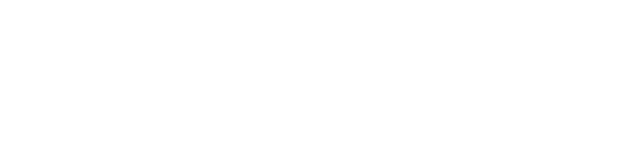
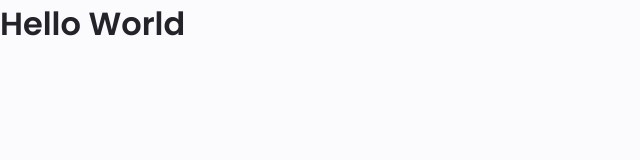
Before and after one commit to Mufolk/portfolio1-html-css-js, a plain HTML site: page index.html in a window 1280 px wide. Shown: the whole page, without its empty margins (0-640 px from the left). Drawn offline with nearby package versions, Linux system fonts and the light colour scheme.

Commit message:
Setting up the css main styles and mini design system

```diff
--- a/assets/css/styles.css
+++ b/assets/css/styles.css
@@ -1,69 +1,69 @@
 /*==================== GOOGLE FONTS ====================*/
-
+@import url('https://fonts.googleapis.com/css2?family=Poppins:wght@400;500;600&display=swap');
 
 /*==================== VARIABLES CSS ====================*/
 :root {
-    --header-height: ;
+    --header-height: 3rem;
 
     /*========== Colors ==========*/
     /* Change favorite color */
-    --hue-color: ; /*Purple 250 - Green 142 - Blue 230 - Pink 340*/
+    --hue-color: 250; /*Purple 250 - Green 142 - Blue 230 - Pink 340*/
 
     /* HSL color mode */
-    --first-color: ;
-    --first-color-second: ;
-    --first-color-alt: ;
-    --first-color-lighter: ;
-    --title-color: ;
-    --text-color: ;
-    --text-color-light: ;
-    --input-color: ;
-    --body-color: ;
-    --container-color: ;
+    --first-color: hsl(var(--hue-color), 69%, 61%);
+    --first-color-second: hsl(var(--hue-color), 69%, 61%);
+    --first-color-alt: hsl(var(--hue-color), 57%, 53%);
+    --first-color-lighter: hsl(var(--hue-color), 92%, 85%);
+    --title-color: hsl(var(--hue-color), 8%, 15%);
+    --text-color: hsl(var(--hue-color), 8%, 45%);
+    --text-color-light: hsl(var(--hue-color), 8%, 65%);
+    --input-color: hsl(var(--hue-color), 70%, 96%);
+    --body-color: hsl(var(--hue-color), 70%, 99%);
+    --container-color: #fff;
 
     /*========== Font and typography ==========*/
-    --body-font: ;
+    --body-font: 'Poppins', sans-serif;
 
     /* .5rem = 8px, 1rem = 16px, 1.5rem = 24px ... */
-    --big-font-size: ;
-    --h1-font-size: ;
-    --h2-font-size: ;
-    --h3-font-size: ;
-    --normal-font-size: ;
-    --small-font-size: ;
-    --smaller-font-size: ;
+    --big-font-size: 2rem;
+    --h1-font-size: 1.5rem;
+    --h2-font-size: 1.25rem;
+    --h3-font-size: 1.125rem;
+    --normal-font-size: .938rem;
+    --small-font-size: .813rem;
+    --smaller-font-size: .75rem;
 
     /*========== Font weight ==========*/
-    --font-medium: ;
-    --font-semi-bold: ;
+    --font-medium: 500;
+    --font-semi-bold: 600;
 
     /*========== Margenes Bottom ==========*/
     /* .25rem = 4px, .5rem = 8px, .75rem = 12px ... */
-    --mb-0-25: ;
-    --mb-0-5: ;
-    --mb-0-75: ;
-    --mb-1: ;
-    --mb-1-5: ;
-    --mb-2: ;
-    --mb-2-5: ;
-    --mb-3: ;
+    --mb-0-25: .25rem;
+    --mb-0-5: .5rem;
+    --mb-0-75: .75rem;
+    --mb-1: 1rem;
+    --mb-1-5: 1.5rem;
+    --mb-2: 2rem;
+    --mb-2-5: 2.5rem;
+    --mb-3: 3rem;
 
     /*========== z index ==========*/
-    --z-tooltip: ;
-    --z-fixed: ;
-    --z-modal: ;
+    --z-tooltip: 10;
+    --z-fixed: 100;
+    --z-modal: 100;
 }
 
 /* Font size for large devices */
 @media screen and (min-width: 968px) {
     :root {
-        --big-font-size: ;
-        --h1-font-size: ;
-        --h2-font-size: ;
-        --h3-font-size: ;
-        --normal-font-size: ;
-        --small-font-size: ;
-        --smaller-font-size: ;
+        --big-font-size: 3rem;
+        --h1-font-size: 2.25rem;
+        --h2-font-size: 1.5rem;
+        --h3-font-size: 1.25rem;
+        --normal-font-size: 1rem;
+        --small-font-size: .875rem;
+        --smaller-font-size: .813rem;
     }
 }
 
@@ -75,12 +75,74 @@
 
 /*==================== BASE ====================*/
 
+*{
+    box-sizing: border-box;
+    padding: 0;
+    margin: 0;
+}
+
+html{
+    scroll-behavior: smooth;
+}
+
+body{
+    margin: 0 0 var(--header-height) 0;
+    font-family: var(--body-font);
+    font-size: var(--normal-font-size);
+    background-color: var(--body-color);
+    color: var(--text-color);
+}
+
+h1, h2, h3, h4{
+    color: var(--title-color);
+    font-weight: var(--font-semi-bold);
+}
+
+ul {
+    list-style: none;
+}
+
+a {
+    text-decoration: none;
+}
+
+img {
+    max-width: 100%;
+    height: auto;
+}
 
 /*==================== REUSABLE CSS CLASSES ====================*/
 
+.section {
+    padding: 2rem 0 4rem;
+}
+
+.section__title{
+    font-size: var(--h1-font-size);
+}
+
+.section__subtitle{
+    display: block;
+    font-size: var(--small-font-size);
+    margin-bottom: var(--mb-3);
+}
+
+.section__title, .section__subtitle{
+    text-align: center;
+}
 
 /*==================== LAYOUT ====================*/
 
+.container {
+    max-width: 768px;
+    margin-bottom: var(--mb-1-5);
+    margin-right: var(--mb-1-5);
+}
+
+.grid{
+    display: grid;
+    gap: 1.5rem;
+}
 
 /*==================== NAV ====================*/
 
--- a/index.html
+++ b/index.html
@@ -5,13 +5,13 @@
         <meta name="viewport" content="width=device-width, initial-scale=1.0">
 
         <!--==================== UNICONS ====================-->
-
+        <link rel="stylesheet" href="https://unicons.iconscout.com/release/v4.0.0/css/line.css">
 
         <!--==================== SWIPER CSS ====================-->
         <link rel="stylesheet" href="">
 
         <!--==================== CSS ====================-->
-        <link rel="stylesheet" href="">
+        <link rel="stylesheet" href="assets/css/styles.css">
 
         <title>Responsive Portfolio Website</title>
     </head>
@@ -20,7 +20,7 @@
         <header class="header" id="header">
 
         </header>
-
+        <h1>Hello World</h1>
         <!--==================== MAIN ====================-->
         <main class="main">
             <!--==================== HOME ====================-->
@@ -90,6 +90,6 @@
         <script src=""></script>
 
         <!--==================== MAIN JS ====================-->
-        <script src=""></script>
+        <script src="assets/js/main.js"></script>
     </body>
 </html>
```
